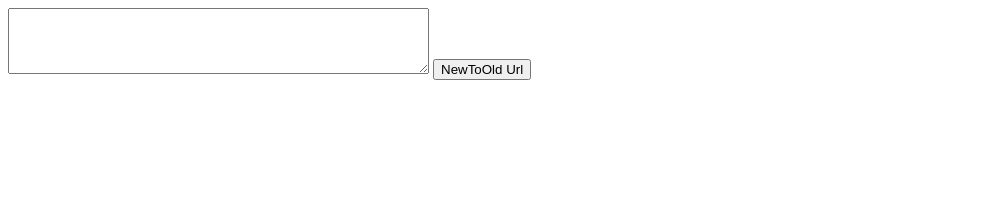
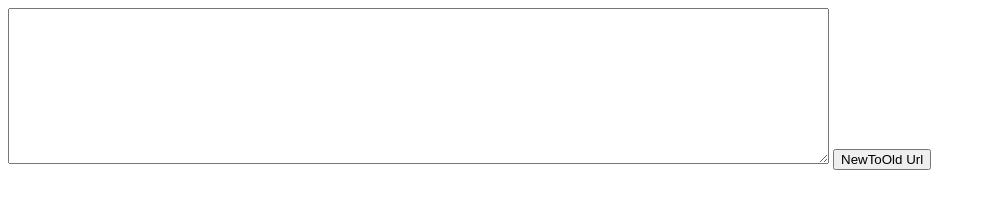
Before and after one commit to javisHuang/javisHuang.github.io, a plain HTML site: page index.html in a window 1280 px wide. Shown: the whole page, without its empty margins (0-986 px from the left). Drawn offline with Linux system fonts and the light colour scheme.

Commit message:
Update index.html

```diff
--- a/index.html
+++ b/index.html
@@ -13,10 +13,10 @@
     }
   </script>
   <body>
-    <textarea id="megaurls" rows="4" cols="50"></textarea>
-	  <input type="button" value="NewToOld Url" onclick="change()"/>
-	  <br>
-	  <br>
-	  <div id="show"></div>
+    <textarea id="megaurls" rows="10" cols="100"></textarea>
+	<input type="button" value="NewToOld Url" onclick="change()"/>
+	<br>
+	<br>
+	<div id="show"></div>
   </body>
 </html>
```
